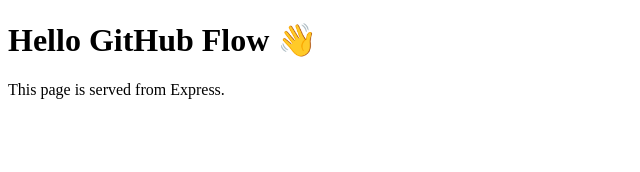
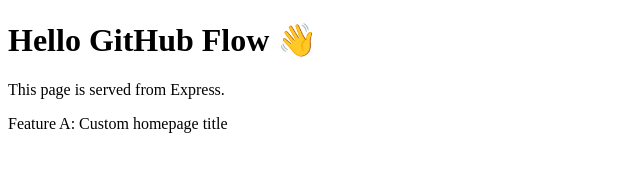
Before and after one commit to chernetManaye/github-workflow, a website: page public/index.html in a window 1280 px wide. Shown: the whole page, without its empty margins (0-640 px from the left). Drawn offline with Linux system fonts and the light colour scheme.

Commit message:
feat: customize homepage title

```diff
--- a/public/index.html
+++ b/public/index.html
@@ -6,5 +6,7 @@
   <body>
     <h1>Hello GitHub Flow 👋</h1>
     <p>This page is served from Express.</p>
+
+    <p>Feature A: Custom homepage title</p>
   </body>
 </html>
```
